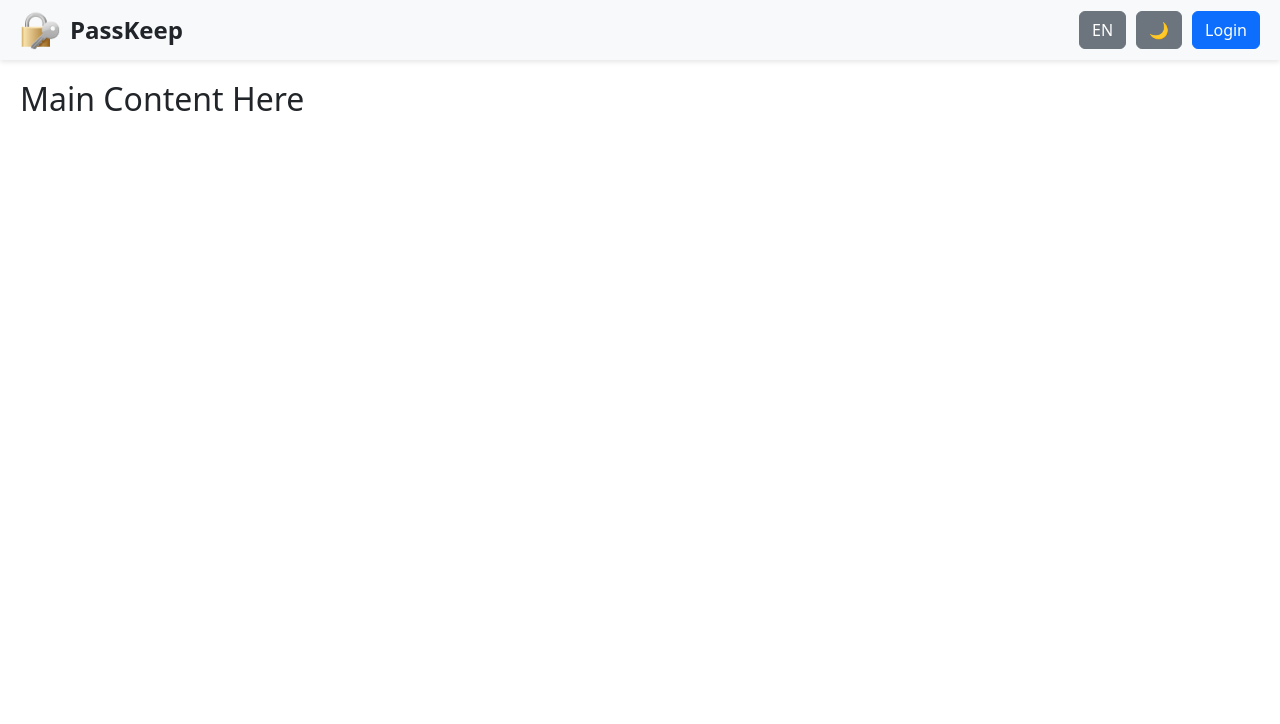
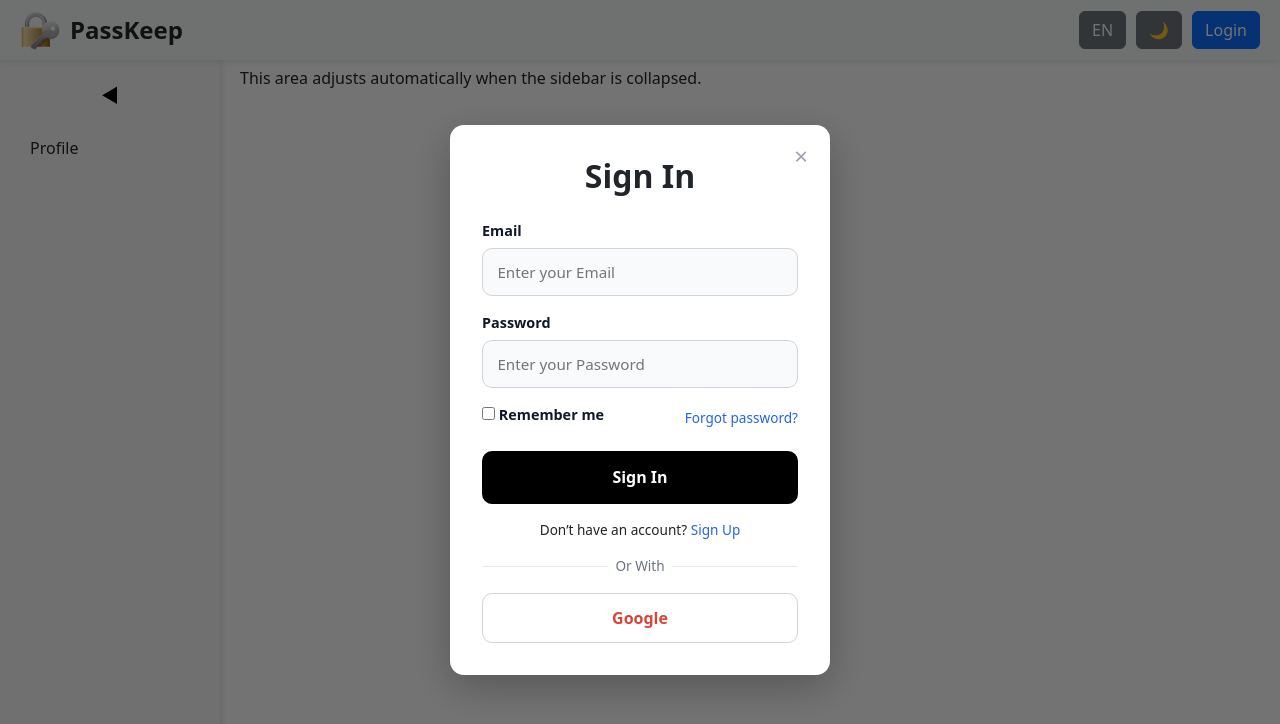
Before and after one commit to R2D2-Algebra/PRA, a React (Vite) app in the folder frontend/: page / in a window 1280 px wide. Both pictures are taken after a click on the button "Login". Shown: the top 724 px of the page. Built offline with nearby package versions, Linux system fonts and the light colour scheme.

Commit message:
Header, sidebar i login modal

```diff
--- a/frontend/src/App.jsx
+++ b/frontend/src/App.jsx
@@ -1,13 +1,31 @@
-import React from "react";
+import React, { useState } from "react";
 import Header from "./components/Header";
+import Sidebar from "./components/Sidebar";
+import LoginModal from "./components/LoginModal";
 
 const App = () => {
+  const [sidebarClosed, setSidebarClosed] = useState(false);
+  const [isLoginOpen, setIsLoginOpen] = useState(false);
+
+  const toggleSidebar = () => {
+    setSidebarClosed(!sidebarClosed);
+  };
+
+  const openLogin = () => setIsLoginOpen(true);
+  const closeLogin = () => setIsLoginOpen(false);
+
   return (
     <div>
-      <Header />
-      <div style={{ padding: "20px" }}>
+      <Header onLoginClick={openLogin} />
+
+      <Sidebar closed={sidebarClosed} toggleSidebar={toggleSidebar} />
+
+      <div className={`main-content ${sidebarClosed ? "closed" : ""}`}>
         <h2>Main Content Here</h2>
+        <p>This area adjusts automatically when the sidebar is collapsed.</p>
       </div>
+
+      <LoginModal isOpen={isLoginOpen} onClose={closeLogin} />
     </div>
   );
 };
--- a/frontend/src/components/Header.jsx
+++ b/frontend/src/components/Header.jsx
@@ -15,7 +15,6 @@ const Header = ({ isLoggedIn, onLoginClick }) => {
         <span className="site-title">PassKeep</span>
       </div>
 
-      {/* Desktop menu */}
       <div className="header-right desktop-menu">
         <LangSelector />
         <ThemeToggle />
--- a/frontend/src/components/LoginModal.jsx
+++ b/frontend/src/components/LoginModal.jsx
@@ -1,32 +1,54 @@
 import React from "react";
-import { Modal, Button, Form } from "react-bootstrap";
 
-function LoginModal({ show, handleClose }) {
+const LoginModal = ({ isOpen, onClose }) => {
+  if (!isOpen) return null;
+
+  const handleOverlayClick = (e) => {
+    if (e.target.classList.contains("modal-overlay")) {
+      onClose();
+    }
+  };
+
   return (
-    <Modal show={show} onHide={handleClose} centered>
-      <Modal.Header closeButton>
-        <Modal.Title>Login / Register</Modal.Title>
-      </Modal.Header>
-      <Modal.Body>
-        <Form>
-          <Form.Group className="mb-3">
-            <Form.Label>Email</Form.Label>
-            <Form.Control type="email" placeholder="Enter email" />
-          </Form.Group>
-          <Form.Group className="mb-3">
-            <Form.Label>Password</Form.Label>
-            <Form.Control type="password" placeholder="Password" />
-          </Form.Group>
-          <Button variant="primary" type="submit">
-            Login
-          </Button>{" "}
-          <Button variant="secondary" type="button">
-            Register
-          </Button>
-        </Form>
-      </Modal.Body>
-    </Modal>
+    <div className="modal-overlay" onClick={handleOverlayClick}>
+      <div className="login-modal">
+        <button className="close-btn" onClick={onClose}>×</button>
+
+        <form className="login-form">
+          <h2 className="login-title">Sign In</h2>
+
+          <div className="form-group">
+            <label htmlFor="email">Email</label>
+            <input id="email" type="email" placeholder="Enter your Email" />
+          </div>
+
+          <div className="form-group">
+            <label htmlFor="password">Password</label>
+            <input id="password" type="password" placeholder="Enter your Password" />
+          </div>
+
+          <div className="form-options">
+            <label>
+              <input type="checkbox" /> Remember me
+            </label>
+            <a href="#" className="forgot-link">Forgot password?</a>
+          </div>
+
+          <button type="submit" className="btn-submit">Sign In</button>
+
+          <p className="signup-text">
+            Don’t have an account? <a href="#">Sign Up</a>
+          </p>
+
+          <div className="divider">Or With</div>
+
+          <div className="social-buttons">
+            <button type="button" className="btn-social google">Google</button>
+          </div>
+        </form>
+      </div>
+    </div>
   );
-}
+};
 
 export default LoginModal;
--- a/frontend/src/components/Sidebar.jsx
+++ b/frontend/src/components/Sidebar.jsx
@@ -1,43 +1,17 @@
-import React, { useState } from "react";
-import "../style.css";
+import React from "react";
 
-const Sidebar = ({ isLoggedIn, onLoginClick }) => {
-  const [isOpen, setIsOpen] = useState(true);
-
+const Sidebar = ({ sidebarClosed, toggleSidebar }) => {
   return (
-    <aside className={`sidebar ${isOpen ? "open" : "closed"}`}>
-      <button
-        className="sidebar-toggle"
-        onClick={() => setIsOpen(!isOpen)}
-      >
-        {isOpen ? "«" : "»"}
+    <div className={`sidebar ${sidebarClosed ? "closed" : ""}`}>
+      <button className="sidebar-toggle" onClick={toggleSidebar}>
+        {sidebarClosed ? "➤" : "◀"}
       </button>
-
       <nav className="sidebar-nav">
         <ul>
-          <li>
-            <a href="#">Dashboard</a>
-          </li>
-          <li>
-            <a href="#">Passwords</a>
-          </li>
-          <li>
-            <a href="#">Credit Cards</a>
-          </li>
-          {isLoggedIn ? (
-            <li>
-              <a href="#">Profile</a>
-            </li>
-          ) : (
-            <li>
-              <button className="btn btn-primary" onClick={onLoginClick}>
-                Login
-              </button>
-            </li>
-          )}
+          <li><a href="#">Profile</a></li>
         </ul>
       </nav>
-    </aside>
+    </div>
   );
 };
 
--- a/frontend/src/style.css
+++ b/frontend/src/style.css
@@ -1,3 +1,13 @@
+:root {
+  --bs-light: #f8f9fa;
+  --bs-dark: #212529;
+}
+
+body {
+  margin: 0;
+  font-family: Arial, sans-serif;
+}
+
 .header {
   width: 100%;
   display: flex;
@@ -6,6 +16,10 @@
   padding: 10px 20px;
   background-color: var(--bs-light);
   box-shadow: 0 2px 5px rgba(0,0,0,0.1);
+  position: fixed;
+  top: 0;
+  left: 0;
+  z-index: 1000;
 }
 
 .header-left {
@@ -69,3 +83,223 @@
     display: flex;
   }
 }
+
+.sidebar {
+  width: 220px;
+  background-color: var(--bs-light);
+  height: calc(100vh - 60px);
+  position: fixed;
+  top: 60px;
+  left: 0;
+  box-shadow: 2px 0 5px rgba(0,0,0,0.1);
+  padding: 20px;
+  display: flex;
+  flex-direction: column;
+  transition: width 0.3s;
+}
+
+.sidebar.closed {
+  width: 50px;
+}
+
+.sidebar.closed .sidebar-nav ul {
+  display: none;
+}
+
+.sidebar-toggle {
+  background: none;
+  border: none;
+  font-size: 1.2rem;
+  margin-bottom: 20px;
+  cursor: pointer;
+}
+
+.sidebar-nav ul {
+  list-style: none;
+  padding: 0;
+}
+
+.sidebar-nav li {
+  margin-bottom: 10px;
+}
+
+.sidebar-nav a,
+.sidebar-nav button {
+  text-decoration: none;
+  color: var(--bs-dark);
+  width: 100%;
+  display: block;
+  text-align: left;
+  padding: 5px 10px;
+  border: none;
+  background: none;
+  cursor: pointer;
+}
+
+.sidebar-nav a:hover,
+.sidebar-nav button:hover {
+  background-color: rgba(0,0,0,0.05);
+  border-radius: 4px;
+}
+
+.main-content {
+  margin-left: 220px;
+  padding: 20px;
+  transition: margin-left 0.3s;
+}
+
+.sidebar.closed + .main-content {
+  margin-left: 50px;
+}
+
+footer {
+  width: 100%;
+  background-color: var(--bs-light);
+  text-align: center;
+  padding: 20px;
+  box-shadow: 0 -2px 5px rgba(0,0,0,0.1);
+  position: relative;
+  margin-top: 20px;
+}
+
+.modal-overlay {
+  position: fixed;
+  inset: 0;
+  background: rgba(0,0,0,0.55);
+  display: flex;
+  align-items: center;
+  justify-content: center;
+  z-index: 1000;
+}
+
+.login-modal {
+  position: relative;
+  background: #fff;
+  padding: 2rem;
+  border-radius: 14px;
+  width: 100%;
+  max-width: 380px;
+  box-shadow: 0 12px 40px rgba(0,0,0,0.25);
+}
+
+.close-btn {
+  position: absolute;
+  top: 12px;
+  right: 16px;
+  background: transparent;
+  border: none;
+  font-size: 1.5rem;
+  cursor: pointer;
+  color: #9ca3af;
+}
+.close-btn:hover { color: #111; }
+
+.login-title {
+  text-align: center;
+  font-weight: 700;
+  margin-bottom: 1.5rem;
+}
+
+.login-form .form-group {
+  margin-bottom: 1rem;
+}
+
+.login-form label {
+  display: block;
+  margin-bottom: 0.4rem;
+  font-weight: 600;
+  font-size: 0.9rem;
+  color: #111827;
+}
+
+.login-form input[type="email"],
+.login-form input[type="password"] {
+  display: block;
+  width: 100%;
+  height: 48px;
+  padding: 0 0.9rem;
+  border-radius: 10px;
+  border: 1px solid #d1d5db;
+  background: #f9fafb;
+  font-size: 0.95rem;
+  transition: all 0.2s ease;
+  color: #111827;
+}
+
+.login-form input:hover {
+  border-color: #9ca3af;
+}
+.login-form input:focus {
+  outline: none;
+  border-color: #111827;
+  background: #fff;
+  box-shadow: 0 0 0 3px rgba(17,24,39,0.1);
+}
+
+.form-options {
+  display: flex;
+  justify-content: space-between;
+  align-items: center;
+  margin-bottom: 1.2rem;
+  font-size: 0.85rem;
+}
+.forgot-link {
+  color: #2563eb;
+  text-decoration: none;
+}
+.forgot-link:hover { text-decoration: underline; }
+
+.btn-submit {
+  width: 100%;
+  padding: 0.9rem;
+  border: none;
+  border-radius: 10px;
+  background: #000;
+  color: #fff;
+  font-weight: 600;
+  cursor: pointer;
+  margin-bottom: 1rem;
+  transition: background 0.2s;
+}
+.btn-submit:hover { background: #111; }
+
+.btn-social {
+  width: 100%;
+  padding: 0.75rem;
+  border: 1px solid #d1d5db;
+  border-radius: 10px;
+  background: #fff;
+  font-weight: 600;
+  cursor: pointer;
+}
+.btn-social.google { color: #db4437; }
+
+.signup-text {
+  text-align: center;
+  font-size: 0.85rem;
+  margin-bottom: 1rem;
+}
+.signup-text a {
+  color: #2563eb;
+  text-decoration: none;
+}
+.signup-text a:hover { text-decoration: underline; }
+
+.divider {
+  text-align: center;
+  font-size: 0.85rem;
+  color: #6b7280;
+  margin: 0.5rem 0 1rem;
+  position: relative;
+}
+.divider::before,
+.divider::after {
+  content: "";
+  position: absolute;
+  top: 50%;
+  width: 40%;
+  height: 1px;
+  background: #e5e7eb;
+}
+.divider::before { left: 0; }
+.divider::after { right: 0; }
```
